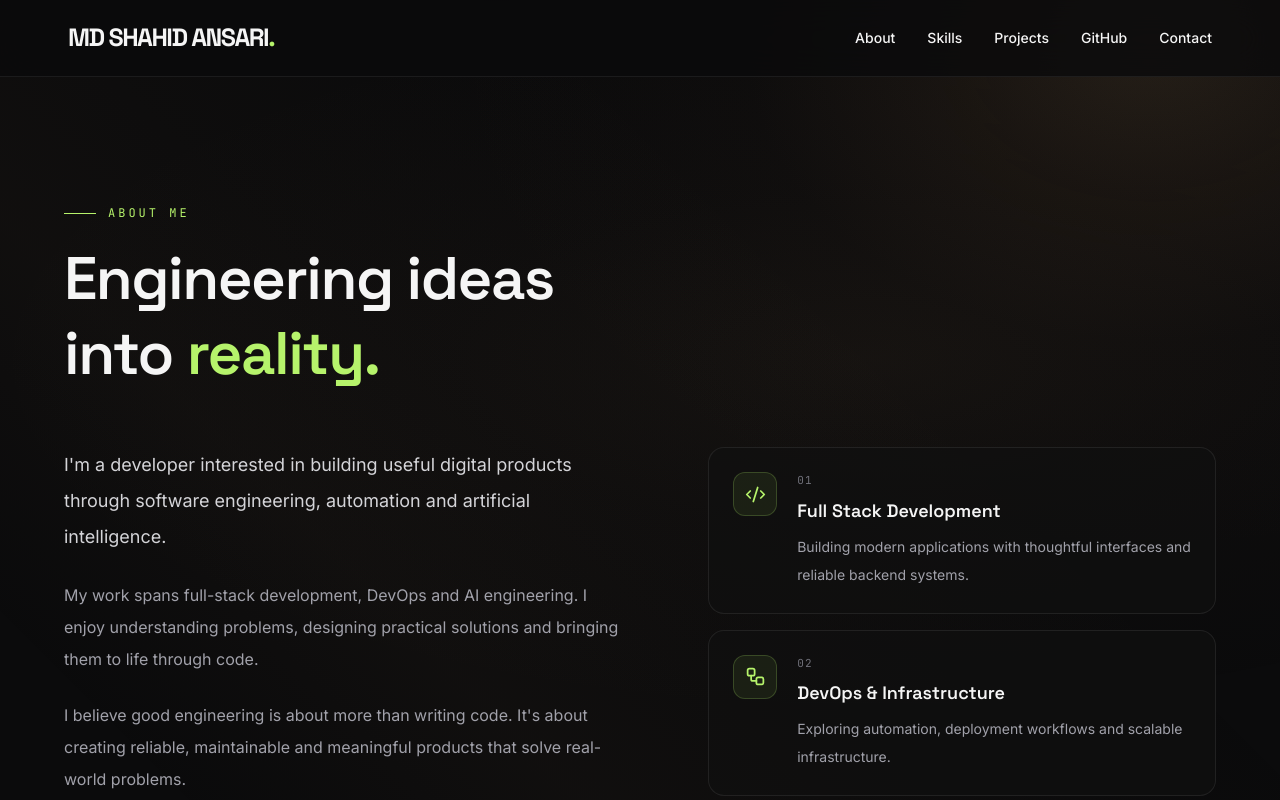
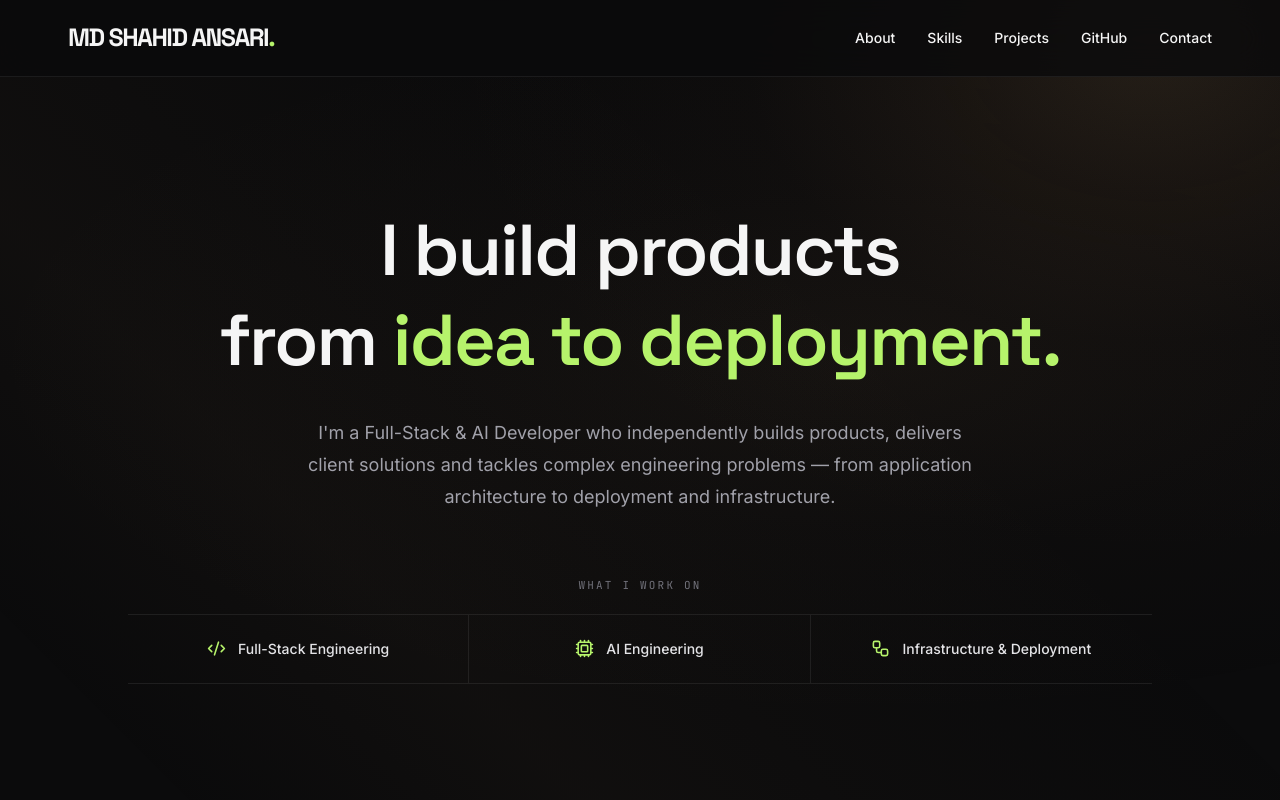
Before and after one commit to md-shahid-ansari/md-shahid-ansari.github.io, a React (Vite) app: page / in a window 1280 px wide. Shown: the top 800 px of the page. Built offline with nearby package versions, Linux system fonts and the light colour scheme.

Commit message:
about done

```diff
--- a/src/components/About.tsx
+++ b/src/components/About.tsx
@@ -1,24 +1,18 @@
 
-import { ArrowUpRight, Code2, Cpu, Workflow } from "lucide-react";
+import { Code2, Cpu, Workflow } from "lucide-react";
 
 const focusAreas = [
   {
     icon: Code2,
-    title: "Full Stack Development",
-    description:
-      "Building modern applications with thoughtful interfaces and reliable backend systems.",
-  },
-  {
-    icon: Workflow,
-    title: "DevOps & Infrastructure",
-    description:
-      "Exploring automation, deployment workflows and scalable infrastructure.",
+    title: "Full-Stack Engineering",
   },
   {
     icon: Cpu,
     title: "AI Engineering",
-    description:
-      "Developing practical AI-powered solutions that address real business problems.",
+  },
+  {
+    icon: Workflow,
+    title: "Infrastructure & Deployment",
   },
 ];
 
@@ -29,90 +23,47 @@ export default function About() {
       className="relative scroll-mt-24 px-6 py-24 sm:px-10 lg:px-16 lg:py-32"
     >
       <div className="mx-auto max-w-[1200px]">
+        {/* Centered heading */}
+        <div className="mx-auto mb-12 max-w-4xl text-center">
 
-        {/* Section heading */}
-        <div className="mb-14">
-          <p className="mb-5 flex items-center gap-3 font-mono text-xs tracking-[0.25em] text-accent">
-            <span className="h-px w-8 bg-accent" />
-            ABOUT ME
+          <h2 className="font-display text-5xl font-semibold leading-tight tracking-tight text-[#f5f5f5] sm:text-6xl lg:text-7xl">
+            I build products
+            <br />
+            from <span className="text-accent">idea to deployment.</span>
+          </h2>
+
+          <p className="mx-auto mt-8 max-w-2xl text-base leading-8 text-[#a1a1aa] sm:text-lg">
+            I'm a Full-Stack & AI Developer who independently builds
+            products, delivers client solutions and tackles complex
+            engineering problems — from application architecture to
+            deployment and infrastructure.
+          </p>
+        </div>
+
+        {/* What I work on */}
+        <div className="mx-auto mt-16 max-w-5xl">
+          <p className="mb-5 text-center font-mono text-[11px] tracking-[0.2em] text-[#71717a]">
+            WHAT I WORK ON
           </p>
 
-          <h2 className="max-w-3xl font-display text-4xl font-semibold leading-tight tracking-tight text-[#f5f5f5] sm:text-5xl lg:text-6xl">
-            Engineering ideas
-            <br />
-            into <span className="text-accent">reality.</span>
-          </h2>
-        </div>
-
-        {/* Main content */}
-        <div className="grid gap-12 lg:grid-cols-[1fr_0.9fr] lg:gap-20">
-
-          {/* Introduction */}
-          <div>
-            <p className="text-lg leading-9 text-[#d4d4d8]">
-              I'm a developer interested in building useful digital
-              products through software engineering, automation and
-              artificial intelligence.
-            </p>
-
-            <p className="mt-6 text-base leading-8 text-[#a1a1aa]">
-              My work spans full-stack development, DevOps and AI
-              engineering. I enjoy understanding problems, designing
-              practical solutions and bringing them to life through code.
-            </p>
-
-            <p className="mt-6 text-base leading-8 text-[#a1a1aa]">
-              I believe good engineering is about more than writing
-              code. It's about creating reliable, maintainable and
-              meaningful products that solve real-world problems.
-            </p>
-
-            <a
-              href="#projects"
-              className="group mt-9 inline-flex items-center gap-2 text-sm font-semibold text-accent transition-colors hover:text-[#d0ff9c]"
-            >
-              Explore what I'm building
-              <ArrowUpRight
-                size={17}
-                className="transition-transform group-hover:-translate-y-1 group-hover:translate-x-1"
-              />
-            </a>
-          </div>
-
-          {/* Focus areas */}
-          <div className="space-y-4">
-            {focusAreas.map((area, index) => {
+          <div className="grid grid-cols-1 divide-y divide-white/[0.08] border-y border-white/[0.08] sm:grid-cols-3 sm:divide-x sm:divide-y-0">
+            {focusAreas.map((area) => {
               const Icon = area.icon;
 
               return (
                 <div
                   key={area.title}
-                  className="group rounded-2xl border border-white/[0.08] bg-[#111111]/70 p-6 transition-all duration-300 hover:border-accent/30 hover:bg-[#171719]/80"
+                  className="flex items-center justify-center gap-3 px-4 py-6"
                 >
-                  <div className="flex items-start gap-5">
-                    <div className="flex h-11 w-11 shrink-0 items-center justify-center rounded-xl border border-accent/20 bg-accent/[0.07] text-accent">
-                      <Icon size={21} />
-                    </div>
+                  <Icon size={19} className="shrink-0 text-accent" />
 
-                    <div>
-                      <p className="mb-2 font-mono text-[11px] tracking-widest text-[#71717a]">
-                        0{index + 1}
-                      </p>
-
-                      <h3 className="font-display text-lg font-semibold text-[#f5f5f5]">
-                        {area.title}
-                      </h3>
-
-                      <p className="mt-2 text-sm leading-7 text-[#a1a1aa]">
-                        {area.description}
-                      </p>
-                    </div>
-                  </div>
+                  <span className="text-sm font-medium text-[#e4e4e7]">
+                    {area.title}
+                  </span>
                 </div>
               );
             })}
           </div>
-
         </div>
       </div>
     </section>
```
